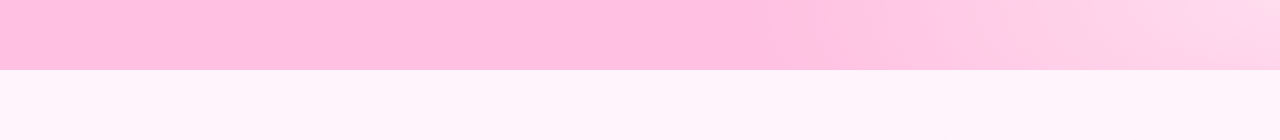
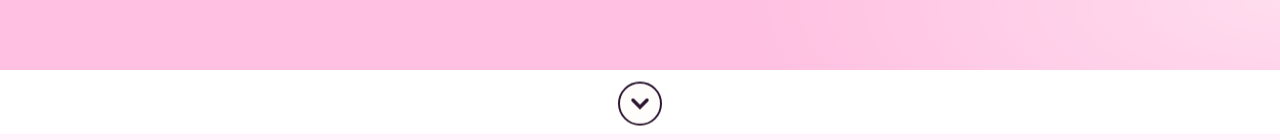
Before and after one commit to zkfriendly/potato, a React app in the folder packages/frontend/: page / in a window 1280 px wide. Shown: the part 660-800 px from the top of the page. Built offline with nearby package versions, Linux system fonts and the light colour scheme; the HTML template or start-up script is replaced by a standard one.

Commit message:
add scroll down icon

```diff
--- a/packages/frontend/src/App.css
+++ b/packages/frontend/src/App.css
@@ -107,6 +107,17 @@
 .btn.ghost {
   background: transparent;
   color: var(--ink);
+}
+.btn.circle {
+  width: 40px;
+  height: 40px;
+  display: grid;
+  place-items: center;
+  padding: 0;
+  border-radius: 999px;
+}
+.scroll-cta {
+  animation: bobDown 1.8s infinite ease-in-out;
 }
 
 .hero-visual {
@@ -229,6 +240,38 @@
   background: transparent;
 }
 
+/* white bottom bar with centered scroll prompt */
+.scroll-bar {
+  display: grid;
+  place-items: center;
+  height: 64px;
+  background: #fff;
+}
+
+/* bottom-centered scroll prompt */
+.scroll-prompt {
+  position: relative;
+  display: grid;
+  place-items: center;
+  width: 44px;
+  height: 44px;
+  border-radius: 999px;
+  border: 2px solid var(--ink);
+  background: #fffdfb;
+  color: var(--ink);
+  text-decoration: none;
+  animation: bobDown 1.8s infinite ease-in-out;
+}
+@keyframes bobDown {
+  0%,
+  100% {
+    transform: translateY(0);
+  }
+  50% {
+    transform: translateY(6px);
+  }
+}
+
 /* Top baskets */
 .top-baskets {
   padding: 28px 40px 8px;
--- a/packages/frontend/src/App.tsx
+++ b/packages/frontend/src/App.tsx
@@ -40,7 +40,23 @@ function App() {
           <InvestingBars />
         </div>
       </header>
-
+      <div className="scroll-bar">
+        <a
+          className="scroll-prompt"
+          href="#top-baskets"
+          aria-label="Scroll to top baskets"
+        >
+          <svg width="28" height="28" viewBox="0 0 24 24" aria-hidden>
+            <path
+              d="M6 9l6 6 6-6"
+              fill="none"
+              stroke="currentColor"
+              strokeWidth="3"
+              strokeLinecap="round"
+            />
+          </svg>
+        </a>
+      </div>
       {/* wavy separator for a unique section break */}
       <div className="wave" aria-hidden="true">
         <svg
--- a/packages/frontend/src/components/TopBaskets.tsx
+++ b/packages/frontend/src/components/TopBaskets.tsx
@@ -75,7 +75,7 @@ function RatioBar({ ratios }: { ratios: Basket["ratios"] }) {
 
 export default function TopBaskets() {
   return (
-    <section className="top-baskets">
+    <section className="top-baskets" id="top-baskets">
       <h2>Top performing baskets</h2>
       <div className="baskets-grid">
         {baskets.map((b) => (
```
